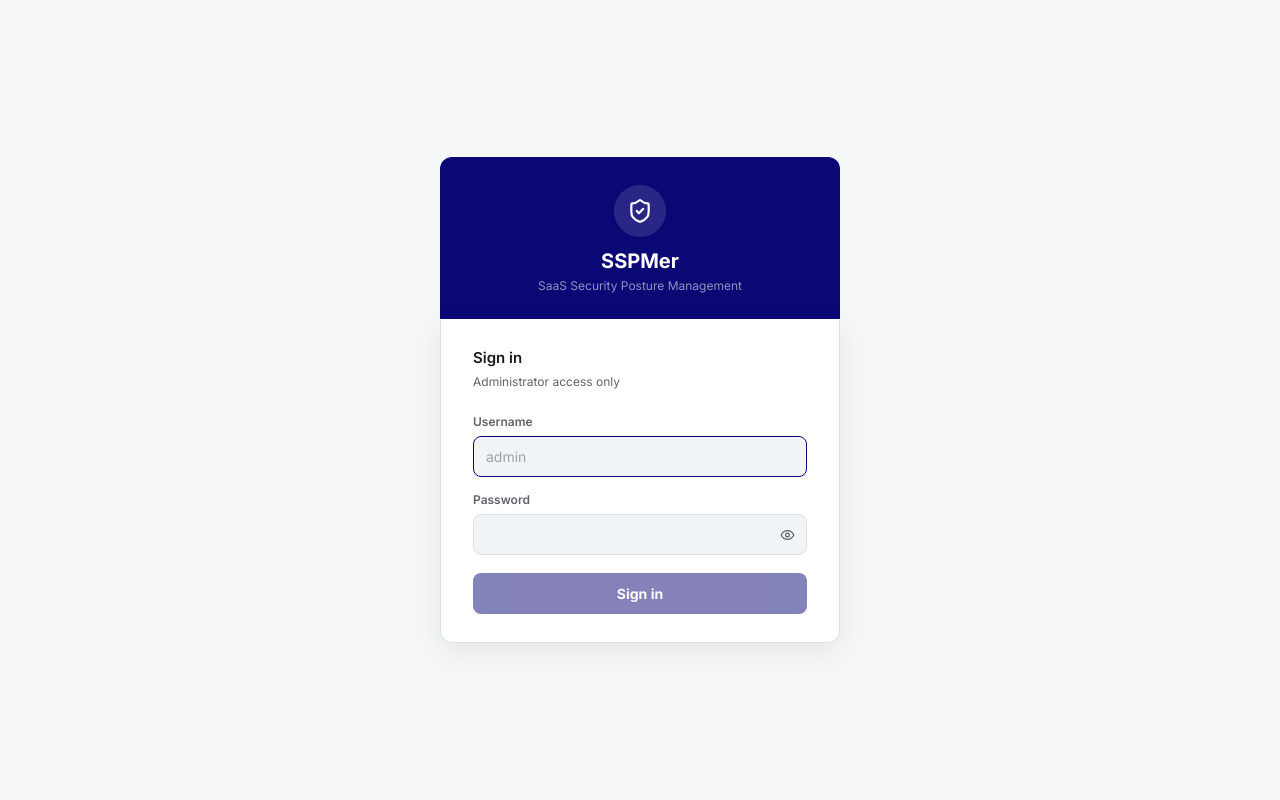
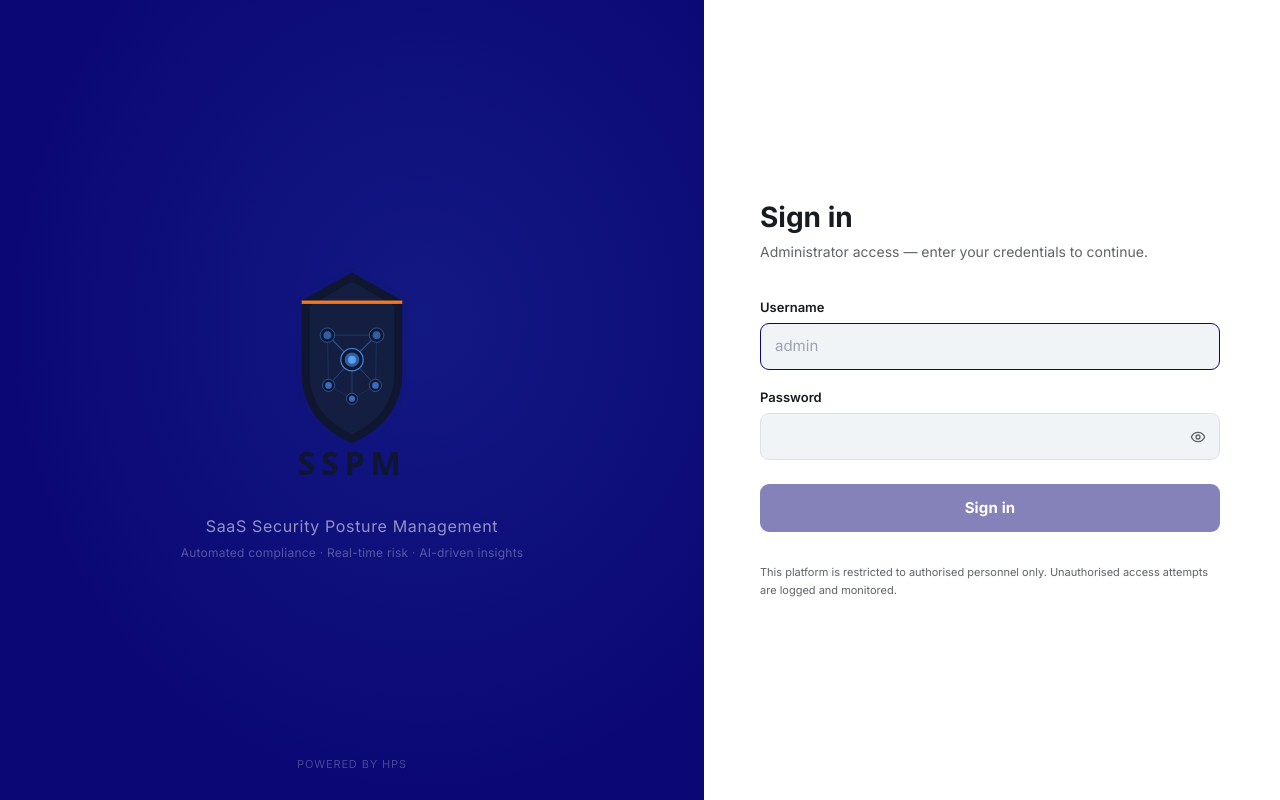
Before and after one commit to imd-dxt/sspm, a React (Vite) app in the folder frontend/: page /login in a window 1280 px wide. Built offline with nearby package versions, Linux system fonts and the light colour scheme.

Commit message:
login page

```diff
--- a/frontend/src/pages/Login.tsx
+++ b/frontend/src/pages/Login.tsx
@@ -1,6 +1,6 @@
 import { useState, type FormEvent } from 'react'
 import { useNavigate } from 'react-router-dom'
-import { ShieldCheck, Eye, EyeOff, Loader } from 'lucide-react'
+import { Eye, EyeOff, Loader } from 'lucide-react'
 import { useAuth } from '../context/AuthContext'
 import { loginRequest, ApiError } from '../api/client'
 
@@ -24,9 +24,11 @@ export default function Login() {
       login(data.access_token, data.username)
       navigate('/', { replace: true })
     } catch (err) {
-      setError(err instanceof ApiError && err.status === 401
-        ? 'Invalid username or password.'
-        : 'Could not reach the server. Please try again.')
+      setError(
+        err instanceof ApiError && err.status === 401
+          ? 'Invalid username or password.'
+          : 'Could not reach the server. Please try again.',
+      )
     } finally {
       setLoading(false)
     }
@@ -34,48 +36,98 @@ export default function Login() {
 
   return (
     <div style={{
-      minHeight: '100vh', display: 'flex', alignItems: 'center', justifyContent: 'center',
-      background: 'var(--bg)', padding: 24,
+      minHeight: '100vh',
+      display: 'flex',
+      background: 'var(--bg)',
     }}>
-      <div style={{ width: '100%', maxWidth: 400, display: 'flex', flexDirection: 'column', gap: 0 }}>
 
-        {/* Brand header */}
+      {/* ── Left panel: logo ───────────────────────────────────────────── */}
+      <div style={{
+        flex: '0 0 55%',
+        background: '#0B0875',
+        display: 'flex',
+        flexDirection: 'column',
+        alignItems: 'center',
+        justifyContent: 'center',
+        padding: '48px 64px',
+        position: 'relative',
+        overflow: 'hidden',
+      }}>
+        {/* Subtle background decoration */}
         <div style={{
-          background: '#0B0875', borderRadius: '12px 12px 0 0',
-          padding: '28px 32px 24px', textAlign: 'center',
-        }}>
-          <div style={{
-            width: 52, height: 52, borderRadius: '50%',
-            background: 'rgba(255,255,255,0.12)',
-            display: 'flex', alignItems: 'center', justifyContent: 'center',
-            margin: '0 auto 14px',
+          position: 'absolute', inset: 0,
+          background: 'radial-gradient(ellipse at 60% 40%, rgba(74,143,232,0.12) 0%, transparent 70%)',
+          pointerEvents: 'none',
+        }} />
+
+        {/* SSPM SVG logo */}
+        <div style={{ width: '100%', maxWidth: 380, position: 'relative', zIndex: 1 }}>
+          <img
+            src="/sspm_logo.svg"
+            alt="SSPM"
+            style={{ width: '100%', height: 'auto', display: 'block' }}
+          />
+        </div>
+
+        {/* Tagline below logo */}
+        <div style={{ position: 'relative', zIndex: 1, textAlign: 'center', marginTop: 8 }}>
+          <p style={{
+            fontSize: '1rem', color: 'rgba(255,255,255,0.55)',
+            letterSpacing: '0.04em', fontWeight: 400,
           }}>
-            <ShieldCheck size={26} style={{ color: '#fff' }} />
-          </div>
-          <p style={{ fontSize: '1.25rem', fontWeight: 700, color: '#fff', lineHeight: 1 }}>SSPMer</p>
-          <p style={{ fontSize: '0.75rem', color: 'rgba(255,255,255,0.55)', marginTop: 6 }}>
             SaaS Security Posture Management
+          </p>
+          <p style={{
+            fontSize: '0.75rem', color: 'rgba(255,255,255,0.3)',
+            marginTop: 6, letterSpacing: '0.02em',
+          }}>
+            Automated compliance · Real-time risk · AI-driven insights
           </p>
         </div>
 
-        {/* Form card */}
+        {/* Bottom HPS brand */}
         <div style={{
-          background: 'var(--surface)', border: '1px solid var(--border)',
-          borderTop: 'none', borderRadius: '0 0 12px 12px',
-          padding: '28px 32px',
-          boxShadow: '0 8px 32px rgba(0,0,0,0.08)',
+          position: 'absolute', bottom: 28, left: 0, right: 0,
+          textAlign: 'center', zIndex: 1,
         }}>
-          <p style={{ fontSize: '0.9375rem', fontWeight: 600, color: 'var(--text)', marginBottom: 4 }}>
-            Sign in
+          <p style={{ fontSize: '0.6875rem', color: 'rgba(255,255,255,0.25)', letterSpacing: '0.08em' }}>
+            POWERED BY HPS
           </p>
-          <p style={{ fontSize: '0.75rem', color: 'var(--text-muted)', marginBottom: 22 }}>
-            Administrator access only
-          </p>
+        </div>
+      </div>
 
-          <form onSubmit={handleSubmit} style={{ display: 'flex', flexDirection: 'column', gap: 14 }}>
+      {/* ── Right panel: login form ────────────────────────────────────── */}
+      <div style={{
+        flex: '0 0 45%',
+        display: 'flex',
+        alignItems: 'center',
+        justifyContent: 'flex-start',
+        padding: '48px 56px',
+        background: 'var(--surface)',
+      }}>
+        <div style={{ width: '100%', maxWidth: 460 }}>
+
+          {/* Header */}
+          <div style={{ marginBottom: 36 }}>
+            <p style={{
+              fontSize: '1.75rem', fontWeight: 700,
+              color: 'var(--text)', lineHeight: 1.15, marginBottom: 8,
+            }}>
+              Sign in
+            </p>
+            <p style={{ fontSize: '0.875rem', color: 'var(--text-muted)' }}>
+              Administrator access — enter your credentials to continue.
+            </p>
+          </div>
+
+          {/* Form */}
+          <form onSubmit={handleSubmit} style={{ display: 'flex', flexDirection: 'column', gap: 18 }}>
+
             {/* Username */}
-            <div style={{ display: 'flex', flexDirection: 'column', gap: 5 }}>
-              <label style={{ fontSize: '0.75rem', fontWeight: 600, color: 'var(--text-muted)' }}>
+            <div style={{ display: 'flex', flexDirection: 'column', gap: 6 }}>
+              <label style={{
+                fontSize: '0.8125rem', fontWeight: 600, color: 'var(--text)',
+              }}>
                 Username
               </label>
               <input
@@ -87,10 +139,10 @@ export default function Login() {
                 disabled={loading}
                 placeholder="admin"
                 style={{
-                  padding: '9px 12px', borderRadius: 8, fontSize: '0.875rem',
-                  border: '1px solid var(--border)', background: 'var(--surface-2)',
+                  padding: '11px 14px', borderRadius: 9, fontSize: '0.9375rem',
+                  border: '1.5px solid var(--border)', background: 'var(--surface-2)',
                   color: 'var(--text)', outline: 'none', width: '100%',
-                  boxSizing: 'border-box',
+                  boxSizing: 'border-box', transition: 'border-color 0.15s',
                 }}
                 onFocus={(e) => { e.target.style.borderColor = '#0B0875' }}
                 onBlur={(e) => { e.target.style.borderColor = 'var(--border)' }}
@@ -98,8 +150,10 @@ export default function Login() {
             </div>
 
             {/* Password */}
-            <div style={{ display: 'flex', flexDirection: 'column', gap: 5 }}>
-              <label style={{ fontSize: '0.75rem', fontWeight: 600, color: 'var(--text-muted)' }}>
+            <div style={{ display: 'flex', flexDirection: 'column', gap: 6 }}>
+              <label style={{
+                fontSize: '0.8125rem', fontWeight: 600, color: 'var(--text)',
+              }}>
                 Password
               </label>
               <div style={{ position: 'relative' }}>
@@ -110,10 +164,10 @@ export default function Login() {
                   autoComplete="current-password"
                   disabled={loading}
                   style={{
-                    padding: '9px 40px 9px 12px', borderRadius: 8, fontSize: '0.875rem',
-                    border: '1px solid var(--border)', background: 'var(--surface-2)',
+                    padding: '11px 44px 11px 14px', borderRadius: 9, fontSize: '0.9375rem',
+                    border: '1.5px solid var(--border)', background: 'var(--surface-2)',
                     color: 'var(--text)', outline: 'none', width: '100%',
-                    boxSizing: 'border-box',
+                    boxSizing: 'border-box', transition: 'border-color 0.15s',
                   }}
                   onFocus={(e) => { e.target.style.borderColor = '#0B0875' }}
                   onBlur={(e) => { e.target.style.borderColor = 'var(--border)' }}
@@ -123,22 +177,24 @@ export default function Login() {
                   onClick={() => setShowPwd((v) => !v)}
                   tabIndex={-1}
                   style={{
-                    position: 'absolute', right: 10, top: '50%', transform: 'translateY(-50%)',
+                    position: 'absolute', right: 12, top: '50%',
+                    transform: 'translateY(-50%)',
                     background: 'none', border: 'none', cursor: 'pointer',
-                    color: 'var(--text-muted)', padding: 2, display: 'flex',
+                    color: 'var(--text-muted)', padding: 2,
+                    display: 'flex', alignItems: 'center',
                   }}
                 >
-                  {showPwd ? <EyeOff size={15} /> : <Eye size={15} />}
+                  {showPwd ? <EyeOff size={16} /> : <Eye size={16} />}
                 </button>
               </div>
             </div>
 
-            {/* Error message */}
+            {/* Error */}
             {error && (
               <p style={{
-                fontSize: '0.75rem', color: 'var(--sev-critical)',
+                fontSize: '0.8125rem', color: 'var(--sev-critical)',
                 background: 'color-mix(in oklch, var(--sev-critical) 8%, transparent)',
-                padding: '8px 12px', borderRadius: 7,
+                padding: '10px 14px', borderRadius: 8, margin: 0,
               }}>
                 {error}
               </p>
@@ -149,21 +205,37 @@ export default function Login() {
               type="submit"
               disabled={loading || !username.trim() || !password}
               style={{
-                marginTop: 4, padding: '10px 0', borderRadius: 8,
+                marginTop: 6, padding: '13px 0', borderRadius: 9,
                 background: '#0B0875', color: '#fff', fontWeight: 700,
-                fontSize: '0.875rem', border: 'none', cursor: 'pointer',
+                fontSize: '0.9375rem', border: 'none', cursor: 'pointer',
                 opacity: loading || !username.trim() || !password ? 0.5 : 1,
                 display: 'flex', alignItems: 'center', justifyContent: 'center', gap: 8,
-                transition: 'opacity 0.15s',
+                transition: 'opacity 0.15s, background 0.15s',
+                letterSpacing: '0.01em',
               }}
+              onMouseEnter={(e) => {
+                if (!loading && username.trim() && password)
+                  e.currentTarget.style.background = '#0e0fa8'
+              }}
+              onMouseLeave={(e) => { e.currentTarget.style.background = '#0B0875' }}
             >
-              {loading && <Loader size={14} className="animate-spin" />}
+              {loading && <Loader size={15} className="animate-spin" />}
               {loading ? 'Signing in…' : 'Sign in'}
             </button>
+
           </form>
+
+          {/* Footer note */}
+          <p style={{
+            marginTop: 32, fontSize: '0.6875rem',
+            color: 'var(--text-muted)', lineHeight: 1.6,
+          }}>
+            This platform is restricted to authorised personnel only.
+            Unauthorised access attempts are logged and monitored.
+          </p>
         </div>
+      </div>
 
-      </div>
     </div>
   )
 }
```
Also changed, not shown: frontend/public/sspm_logo.svg (added).
